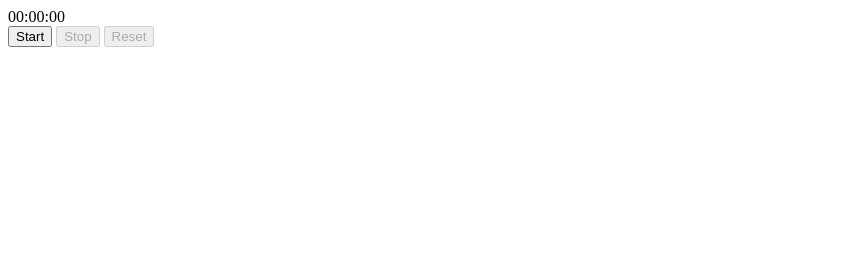
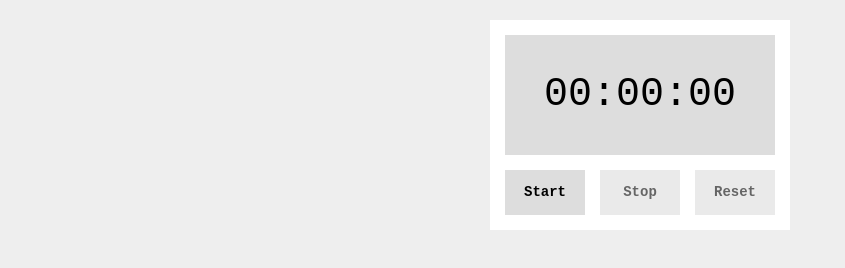
Before and after one commit to oshinoshin/MyStopwatch, a plain HTML site: page index.html in a window 1280 px wide. Shown: the whole page, without its empty margins (0-845 px from the left). Drawn offline with Linux system fonts and the light colour scheme.

Commit message:
スタイルの変更

```diff
--- a/css/styles.css
+++ b/css/styles.css
@@ -0,0 +1,40 @@
+body {
+  font-family: 'Courier New', Courier, monospace;
+  font-size: 14px;
+  background: #eee;
+}
+
+.container {
+  margin: 20px auto;
+  width: 270px;
+  background: #fff;
+  padding: 15px;
+  text-align: center;
+}
+
+#timer {
+  background: #ddd;
+  height: 120px;
+  line-height: 120px;
+  font-size: 40px;
+  margin-bottom: 15px;
+}
+
+.controls {
+  display: flex;
+  justify-content: space-between;
+}
+
+.btn {
+  width: 80px;
+  height: 45px;
+  line-height: 45px;
+  background: #ddd;
+  font-weight: bold;
+  cursor: pointer;
+  user-select: none;
+}
+
+.inactive {
+  opacity: 0.6;
+}
--- a/index.html
+++ b/index.html
@@ -6,10 +6,14 @@
   <link rel="stylesheet" href="css/styles.css">
 </head>
 <body>
-  <div id="timer">00:00:00</div>
-  <button id="start">Start</button>
-  <button id="stop">Stop</button>
-  <button id="reset">Reset</button>
+  <div class="container">
+    <div id="timer">00:00:00</div>
+    <div class="controls">
+      <div class="btn" id="start">Start</div>
+      <div class="btn" id="stop">Stop</div>
+      <div class="btn" id="reset">Reset</div>
+    </div>
+  </div>
 
   <script src="js/main.js"></script>
 </body>
--- a/js/main.js
+++ b/js/main.js
@@ -22,38 +22,47 @@
   }
 
   function setButtonStateInitial() {
-    start.disabled = false;
-    stop.disabled = true;
-    reset.disabled = true;
+    start.classList.remove('inactive')
+    stop.classList.add('inactive')
+    reset.classList.add('inactive')
   }
 
   function setButtonStateRunning() {
-    start.disabled = true;
-    stop.disabled = false;
-    reset.disabled = true;
+    start.classList.add('inactive')
+    stop.classList.remove('inactive')
+    reset.classList.add('inactive')
   }
 
   function setButtonStateStopped() {
-    start.disabled = false;
-    stop.disabled = true;
-    reset.disabled = false;
+    start.classList.remove('inactive')
+    stop.classList.add('inactive')
+    reset.classList.remove('inactive')
   }
 
   setButtonStateInitial();
 
   start.addEventListener('click', () => {
+    if (start.classList.contains('inactive') === true) {
+      return;
+    }
     setButtonStateRunning();
     startTime = Date.now();
     countUp();
   });
 
   stop.addEventListener('click', () => {
+    if (stop.classList.contains('inactive') === true) {
+      return;
+    }
     setButtonStateStopped();
     clearTimeout(timeoutId)
     elapsedTime += Date.now() - startTime;
   });
 
   reset.addEventListener('click', () => {
+    if (reset.classList.contains('inactive') === true) {
+      return;
+    }
     setButtonStateInitial();
     timer.textContent = "00:00.000";
     elapsedTime = 0;
```
